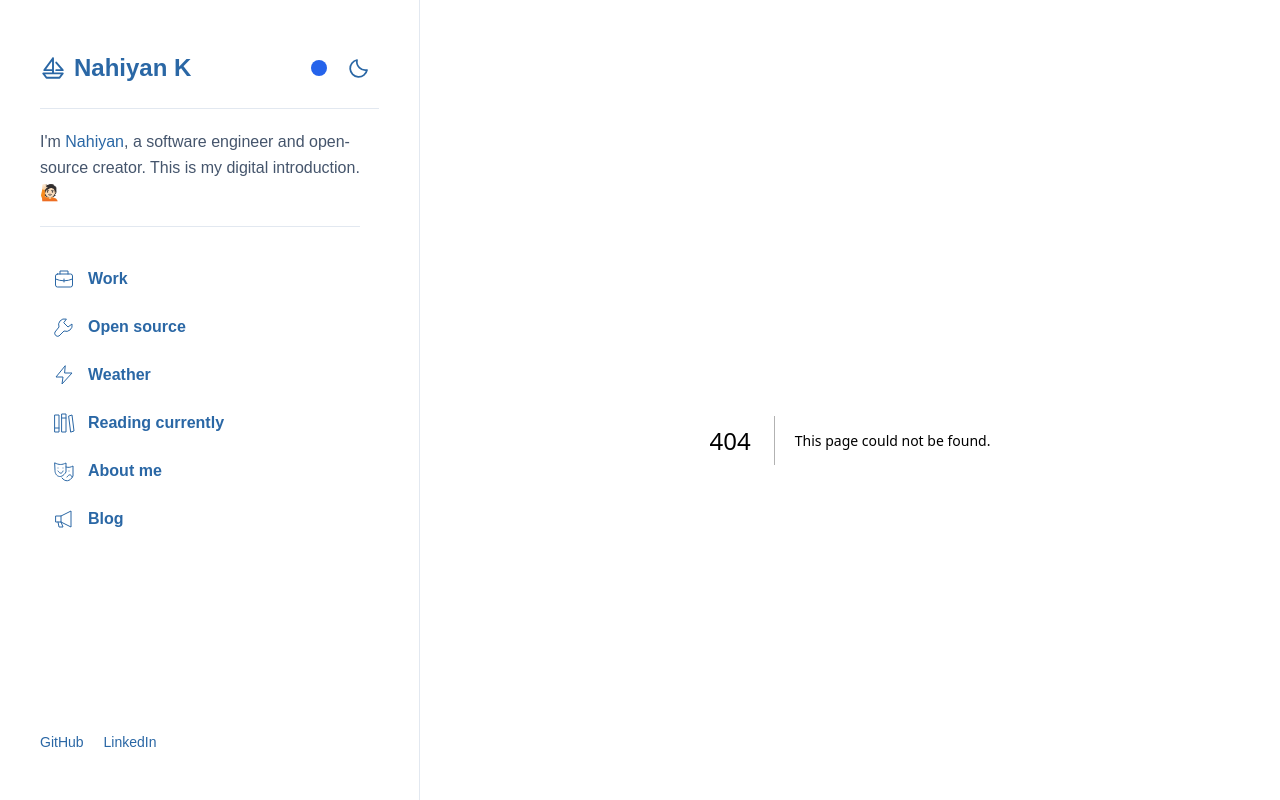
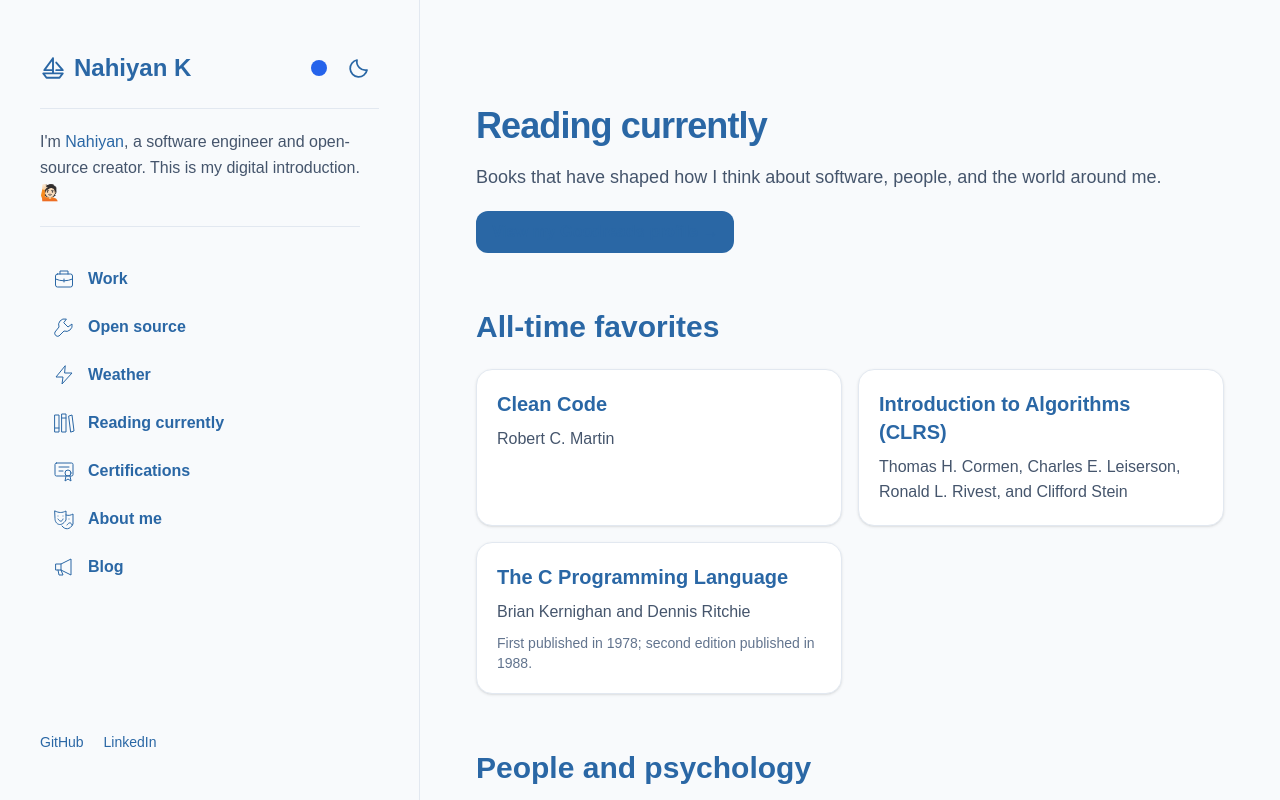
Before and after one commit to ayonious/oyon-portfolio, a Next.js app: page /reading in a window 1280 px wide. Before the commit this address had no page. Built offline with nearby package versions, Linux system fonts and the light colour scheme.

Commit message:
feat: add reading and certification pages

```diff
--- /dev/null
+++ b/app/certifications/page.tsx
@@ -0,0 +1,48 @@
+import { certifications } from "../../config/certifications";
+
+export default function CertificationsPage() {
+  return (
+    <div className="max-w-4xl py-8 sm:py-16">
+      <header>
+        <h1 className="text-4xl font-bold tracking-tight">Certifications</h1>
+        <p className="mt-4 text-lg text-slate-600 dark:text-slate-300">
+          Language and software development credentials I have earned.
+        </p>
+      </header>
+
+      <section className="mt-10 grid gap-4 sm:grid-cols-2">
+        {certifications.map((certification) => (
+          <article
+            key={certification.name}
+            className="rounded-2xl border border-slate-200 bg-white p-5 shadow-sm dark:border-slate-700 dark:bg-slate-900"
+          >
+            <h2 className="text-xl font-bold">{certification.name}</h2>
+            <p className="mt-1 font-medium text-slate-600 dark:text-slate-300">
+              {certification.issuer} · Issued {certification.issued}
+            </p>
+            {certification.description && (
+              <p className="mt-3 text-slate-600 dark:text-slate-300">
+                {certification.description}
+              </p>
+            )}
+            {certification.credentialId && (
+              <p className="mt-3 text-sm text-slate-500 dark:text-slate-400">
+                Credential ID {certification.credentialId}
+              </p>
+            )}
+            {certification.credentialUrl && (
+              <a
+                href={certification.credentialUrl}
+                target="_blank"
+                rel="noreferrer"
+                className="mt-4 inline-flex font-semibold"
+              >
+                Show credential →
+              </a>
+            )}
+          </article>
+        ))}
+      </section>
+    </div>
+  );
+}
--- a/app/globals.css
+++ b/app/globals.css
@@ -79,11 +79,17 @@ a:hover {
   text-decoration-thickness: 2px;
 }
 
+h1,
+h2,
+h3,
+h4,
+h5,
+h6 {
+  color: var(--accent) !important;
+  transition: color 160ms ease;
+}
+
 h1 {
   margin-top: 0;
   line-height: 1.2;
 }
-
-html.dark h1 {
-  color: #f8fafc;
-}
--- /dev/null
+++ b/app/reading/page.tsx
@@ -0,0 +1,69 @@
+import {
+  allTimeFavoriteBooks,
+  peopleAndPsychologyBooks,
+  type Book,
+} from "../../config/books";
+
+function BookList({ books }: { books: Book[] }) {
+  return (
+    <div className="mt-6 grid gap-4 sm:grid-cols-2">
+      {books.map((book) => (
+        <article
+          key={book.url}
+          className="rounded-2xl border border-slate-200 bg-white p-5 shadow-sm dark:border-slate-700 dark:bg-slate-900"
+        >
+          <h3 className="text-xl font-bold">
+            <a
+              href={book.url}
+              target="_blank"
+              rel="noreferrer"
+              className="no-underline hover:underline"
+            >
+              {book.title}
+            </a>
+          </h3>
+          <p className="mt-2 font-medium text-slate-600 dark:text-slate-300">
+            {book.authors}
+          </p>
+          {book.details && (
+            <p className="mt-2 text-sm text-slate-500 dark:text-slate-400">
+              {book.details}
+            </p>
+          )}
+        </article>
+      ))}
+    </div>
+  );
+}
+
+export default function ReadingPage() {
+  return (
+    <div className="max-w-4xl py-8 sm:py-16">
+      <header>
+        <h1 className="text-4xl font-bold tracking-tight">Reading currently</h1>
+        <p className="mt-4 text-lg text-slate-600 dark:text-slate-300">
+          Books that have shaped how I think about software, people, and the
+          world around me.
+        </p>
+        <a
+          href="https://www.goodreads.com/user/show/95339067-nahiyan-k"
+          target="_blank"
+          rel="noreferrer"
+          className="mt-5 inline-flex rounded-xl bg-[var(--accent)] px-4 py-2 font-semibold text-white no-underline"
+        >
+          View my Goodreads profile →
+        </a>
+      </header>
+
+      <section className="mt-14">
+        <h2 className="text-3xl font-bold">All-time favorites</h2>
+        <BookList books={allTimeFavoriteBooks} />
+      </section>
+
+      <section className="mt-14">
+        <h2 className="text-3xl font-bold">People and psychology</h2>
+        <BookList books={peopleAndPsychologyBooks} />
+      </section>
+    </div>
+  );
+}
--- a/app/skills/page.tsx
+++ b/app/skills/page.tsx
@@ -1,4 +1,4 @@
-import { certifications, skillGroups } from "../../config/skills";
+import { skillGroups } from "../../config/skills";
 
 export default function SkillsPage() {
   return (
@@ -35,30 +35,6 @@ export default function SkillsPage() {
           </article>
         ))}
       </section>
-
-      <section className="mt-14">
-        <h2 className="text-3xl font-bold text-slate-950 dark:text-slate-50">
-          Certifications
-        </h2>
-        <div className="mt-6 grid gap-4 sm:grid-cols-2">
-          {certifications.map((certification) => (
-            <article
-              key={certification.name}
-              className="rounded-2xl border border-slate-200 bg-white p-5 shadow-sm dark:border-slate-700 dark:bg-slate-900"
-            >
-              <h3 className="text-xl font-bold text-slate-950 dark:text-slate-50">
-                {certification.name}
-              </h3>
-              <p className="mt-1 font-medium text-slate-500 dark:text-slate-400">
-                {certification.issuer}
-              </p>
-              <p className="mt-3 text-slate-600 dark:text-slate-300">
-                {certification.description}
-              </p>
-            </article>
-          ))}
-        </div>
-      </section>
     </div>
   );
 }
--- a/components/ProfileSidebar.tsx
+++ b/components/ProfileSidebar.tsx
@@ -4,6 +4,7 @@ import ThemeToggle from "./ThemeToggle";
 import {
   BooksIcon,
   BriefcaseIcon,
+  DiplomaIcon,
   LightningIcon,
   MegaphoneIcon,
   SailboatIcon,
@@ -16,10 +17,16 @@ const navigationItems = [
   { href: "/projects", label: "Open source", Icon: WrenchIcon, external: false },
   { href: "/weather", label: "Weather", Icon: LightningIcon, external: false },
   {
-    href: "https://www.goodreads.com/user/show/95339067-nahiyan-k",
+    href: "/reading",
     label: "Reading currently",
     Icon: BooksIcon,
-    external: true,
+    external: false,
+  },
+  {
+    href: "/certifications",
+    label: "Certifications",
+    Icon: DiplomaIcon,
+    external: false,
   },
   { href: "/about", label: "About me", Icon: TheaterMaskIcon, external: false },
   { href: "/blog", label: "Blog", Icon: MegaphoneIcon, external: false },
--- a/components/icons/SidebarIcons.tsx
+++ b/components/icons/SidebarIcons.tsx
@@ -87,3 +87,13 @@ export function BooksIcon(props: IconProps) {
     </svg>
   );
 }
+
+export function DiplomaIcon(props: IconProps) {
+  return (
+    <svg {...sharedProps} height={24} strokeWidth={1} width={24} {...props}>
+      <rect x="3" y="4" width="18" height="13" rx="1.5" />
+      <path d="M7 8h10M7 12h4M14 17l-1 5 3-2 3 2-1-5" />
+      <circle cx="16" cy="14" r="3" />
+    </svg>
+  );
+}
--- /dev/null
+++ b/config/books.ts
@@ -0,0 +1,48 @@
+export type Book = {
+  title: string;
+  authors: string;
+  details?: string;
+  url: string;
+};
+
+export const allTimeFavoriteBooks: Book[] = [
+  {
+    title: "Clean Code",
+    authors: "Robert C. Martin",
+    url: "https://www.goodreads.com/book/show/3735293-clean-code",
+  },
+  {
+    title: "Introduction to Algorithms (CLRS)",
+    authors: "Thomas H. Cormen, Charles E. Leiserson, Ronald L. Rivest, and Clifford Stein",
+    url: "https://www.goodreads.com/book/show/170440006-introduction-to-algorithms",
+  },
+  {
+    title: "The C Programming Language",
+    authors: "Brian Kernighan and Dennis Ritchie",
+    details: "First published in 1978; second edition published in 1988.",
+    url: "https://www.goodreads.com/book/show/16174690-the-c-programming-language",
+  },
+];
+
+export const peopleAndPsychologyBooks: Book[] = [
+  {
+    title: "Thinking, Fast and Slow",
+    authors: "Daniel Kahneman",
+    url: "https://www.goodreads.com/book/show/13531855-thinking-fast-and-slow",
+  },
+  {
+    title: "Influence: The Psychology of Persuasion",
+    authors: "Robert B. Cialdini",
+    url: "https://www.goodreads.com/book/show/28815-influence",
+  },
+  {
+    title: "How to Win Friends and Influence People",
+    authors: "Dale Carnegie",
+    url: "https://www.goodreads.com/book/show/33291.How_to_Win_Friends_and_Influence_People",
+  },
+  {
+    title: "Games People Play",
+    authors: "Eric Berne",
+    url: "https://www.goodreads.com/book/show/49176.Games_People_Play",
+  },
+];
--- /dev/null
+++ b/config/certifications.ts
@@ -0,0 +1,31 @@
+export type Certification = {
+  name: string;
+  issuer: string;
+  issued: string;
+  description?: string;
+  credentialId?: string;
+  credentialUrl?: string;
+};
+
+export const certifications: Certification[] = [
+  {
+    name: "German telc C1",
+    issuer: "telc",
+    issued: "2026",
+    description: "German language proficiency at CEFR level C1.",
+  },
+  {
+    name: "Learn and Understand NodeJS",
+    issuer: "Udemy",
+    issued: "November 2018",
+    credentialId: "UC-HTKYP7TF",
+    credentialUrl: "https://www.udemy.com/certificate/UC-HTKYP7TF/",
+  },
+  {
+    name: "Node with React: Fullstack Web Development",
+    issuer: "Udemy",
+    issued: "November 2018",
+    credentialId: "UC-HH4VIZK2",
+    credentialUrl: "https://www.udemy.com/certificate/UC-HH4VIZK2/",
+  },
+];
--- a/config/skills.ts
+++ b/config/skills.ts
@@ -48,11 +48,3 @@ export const skillGroups = [
     skills: ["WordPress", "Technical mentoring", "Technical interviewing"],
   },
 ];
-
-export const certifications = [
-  {
-    name: "telc Deutsch C1",
-    issuer: "telc",
-    description: "German language proficiency at CEFR level C1.",
-  },
-];
```
Also changed, not shown: 2 other files (tests, documents, lock files or other folders).
